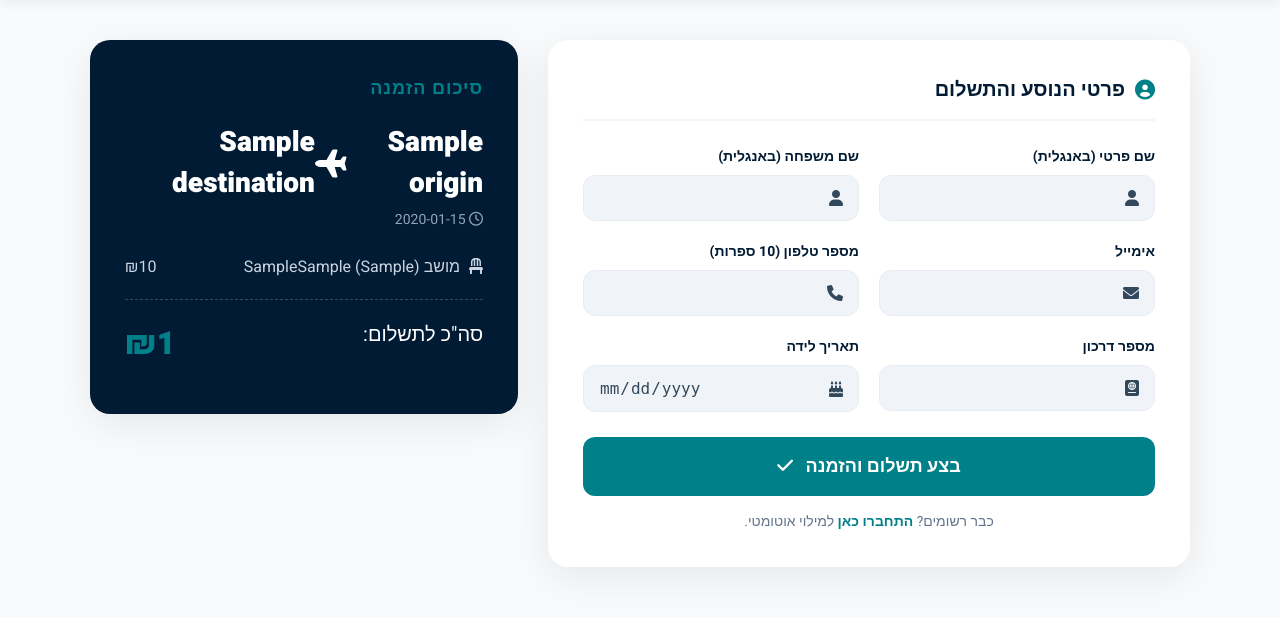
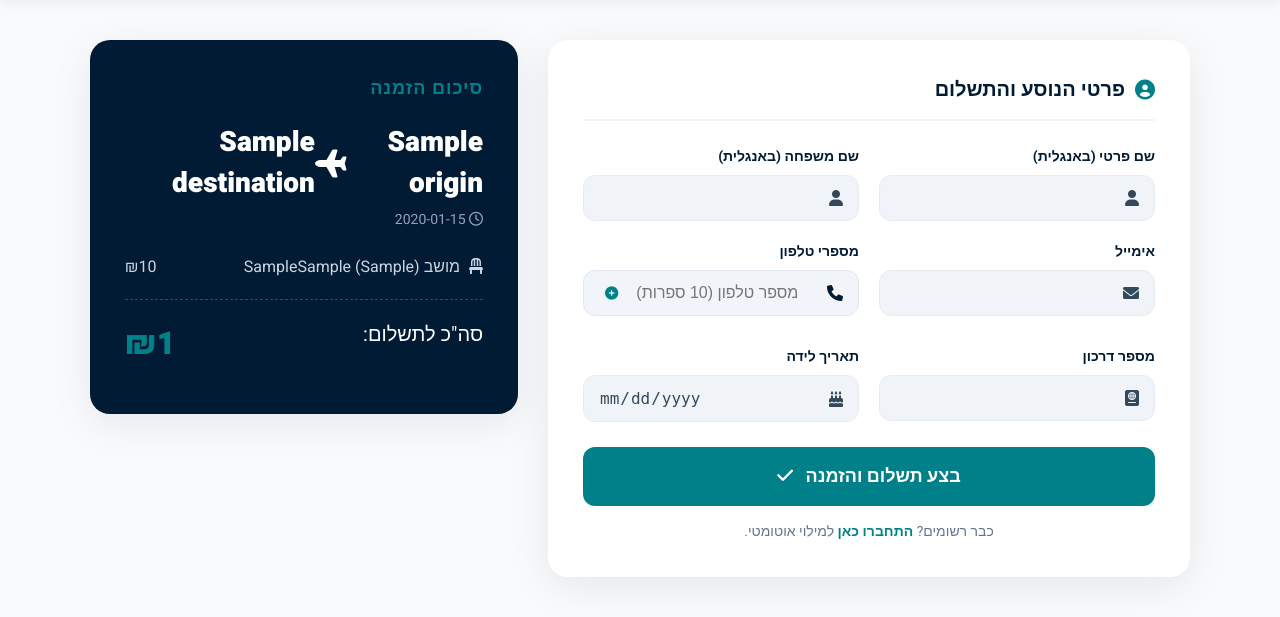
Before and after one commit to adiyogev/FLYTAU, a Flask app: template pythonProject/templates/checkout.html in a window 1280 px wide. Shown: the part 70-687 px from the top of the page. Run offline with Flask 3, Linux system fonts and the light colour scheme; the template is opened without the code that fills it: most values are stand-ins (such as "Sample title", 1, 10 or a date in 2020).

Commit message:
checkout HTML with multiple phones

```diff
--- a/pythonProject/templates/checkout.html
+++ b/pythonProject/templates/checkout.html
@@ -150,12 +150,26 @@
                     </div>
 
                     <div class="input-group">
-                        <label class="label">מספר טלפון (10 ספרות)</label>
-                        <div class="input-wrapper {{ 'readonly' if not is_guest else '' }}">
-                            <i class="fas fa-phone"></i>
-                            <input type="tel" name="phone" class="form-input"
-                                   value="{{ user.phone if user else '' }}"
-                                   {{ 'readonly' if not is_guest else '' }} required>
+                       <label class="label">מספרי טלפון</label>
+                        <div id="phone-container">
+                            {% if user and user.phones %}
+                                {# לקוח רשום - מציג את כל הטלפונים שלו #}
+                                {% for phone in user.phones %}
+                                <div class="input-wrapper readonly" style="margin-bottom: 10px;">
+                                    <i class="fas fa-phone"></i>
+                                    <input type="tel" name="phone" class="form-input" value="{{ phone }}" readonly>
+                                </div>
+                                {% endfor %}
+                            {% else %}
+                                {# אורח - שדה ראשון חובה + כפתור הוספה #}
+                                <div class="input-wrapper" style="margin-bottom: 10px;">
+                                    <i class="fas fa-phone"></i>
+                                    <input type="tel" name="phone" class="form-input" placeholder="מספר טלפון (10 ספרות)" required>
+                                    <button type="button" onclick="addPhoneField()" style="background: none; border: none; color: var(--flytau-teal); cursor: pointer;">
+                                        <i class="fas fa-plus-circle"></i>
+                                    </button>
+                                </div>
+                            {% endif %}
                         </div>
                     </div>
 
@@ -220,5 +234,22 @@
     </div>
     {% endif %}
 
+    <script>
+    function addPhoneField() {
+        const container = document.getElementById('phone-container');
+        const newField = document.createElement('div');
+        newField.className = 'input-wrapper';
+        newField.style.marginBottom = '10px';
+        newField.innerHTML = `
+            <i class="fas fa-phone"></i>
+            <input type="tel" name="phone" class="form-input" placeholder="מספר נוסף">
+            <button type="button" onclick="this.parentElement.remove()" style="background: none; border: none; color: var(--error-red); cursor: pointer;">
+                <i class="fas fa-minus-circle"></i>
+            </button>
+        `;
+        container.appendChild(newField);
+    }
+    </script>
+
 </body>
 </html>
```
